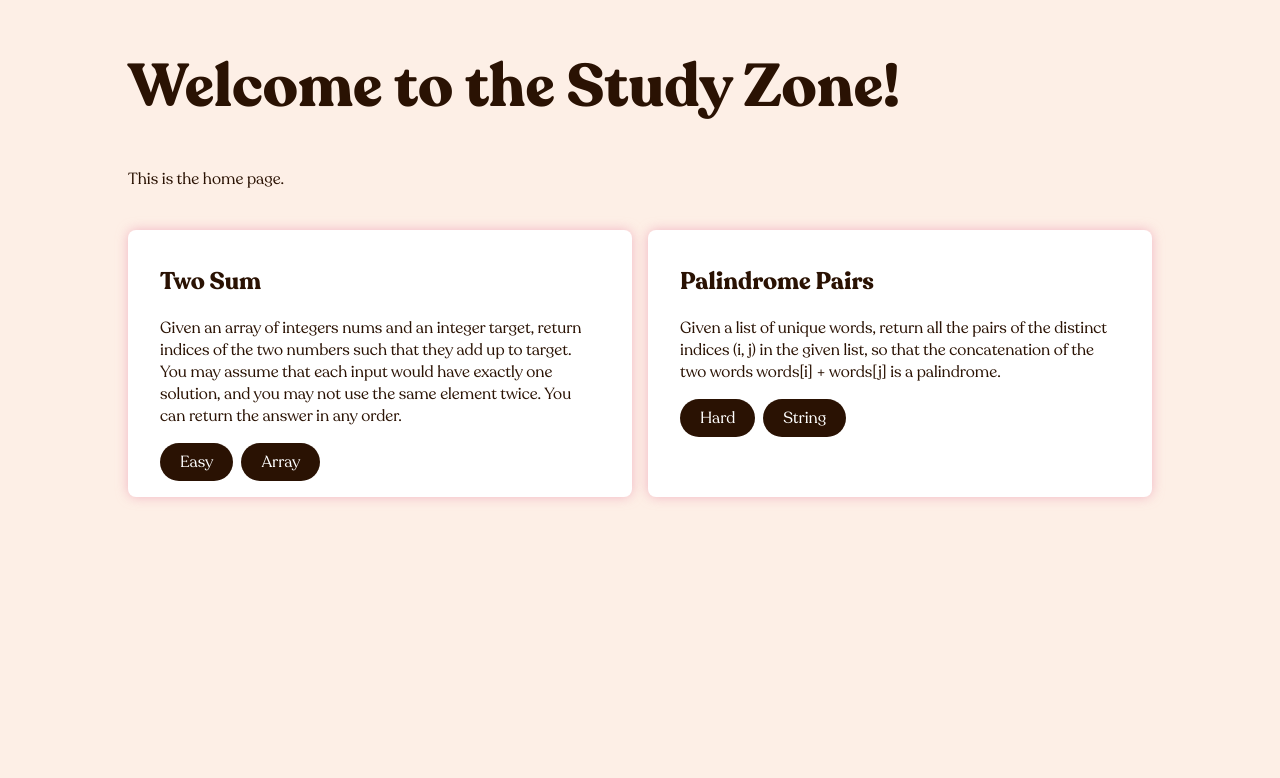
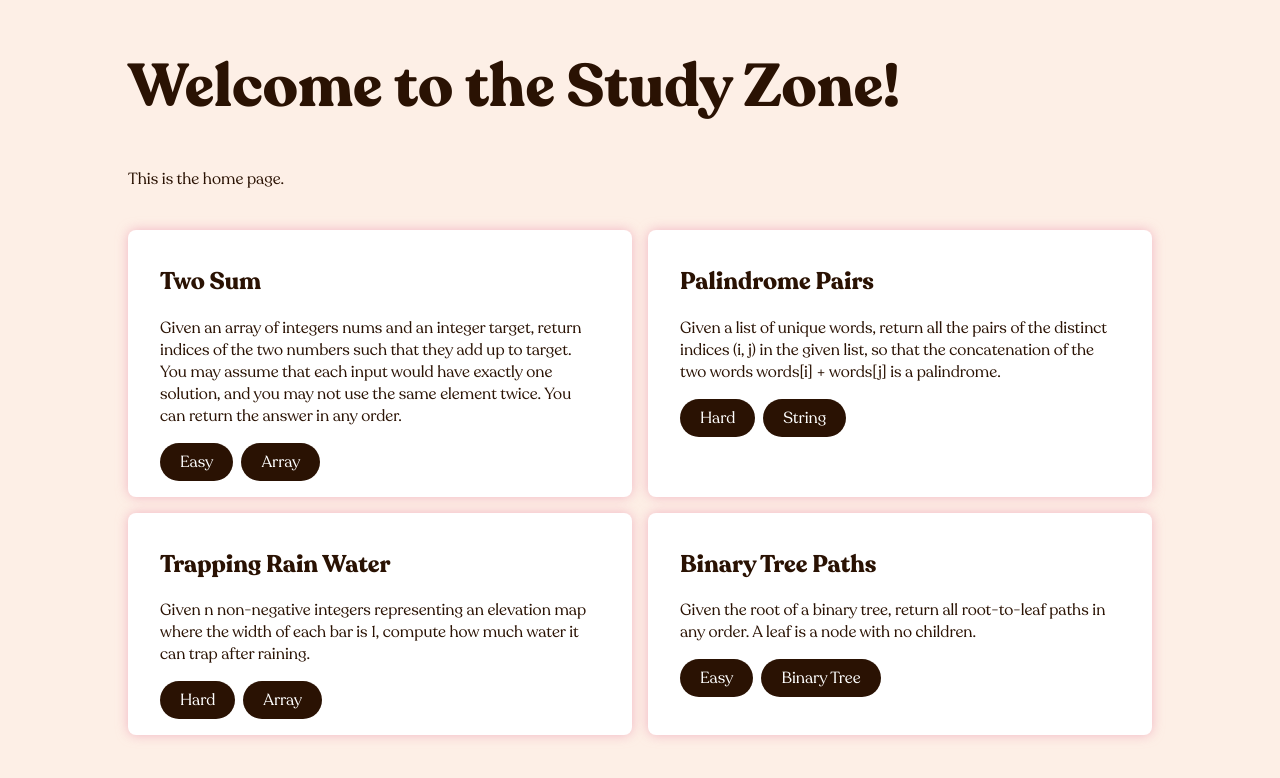
Before and after one commit to isabelxklee/the-study-zone, a React (Create React App) app: page / in a window 1280 px wide. Shown: the part 122-900 px from the top of the page. Before the commit the page ends 800 px from the top, so only its background shows below. Built offline with nearby package versions, Linux system fonts and the light colour scheme.

Commit message:
updated dummy data

```diff
--- a/src/data.js
+++ b/src/data.js
@@ -15,4 +15,41 @@ export const data = [
     difficulty: "Hard",
     category: "String",
   },
+  {
+    id: 3,
+    title: "Trapping Rain Water",
+    description:
+      "Given n non-negative integers representing an elevation map where the width of each bar is 1, compute how much water it can trap after raining.",
+    difficulty: "Hard",
+    category: "Array",
+  },
+  {
+    id: 4,
+    title: "Binary Tree Paths",
+    description:
+      "Given the root of a binary tree, return all root-to-leaf paths in any order. A leaf is a node with no children.",
+    difficulty: "Easy",
+    category: "Binary Tree",
+  },
 ];
+
+export const solutions = [
+  {
+    id: 1,
+    explanation: "Two pointer approach.",
+    timeComplexity: "O(n)",
+    spaceComplexity: "O(n)",
+    algorithmId: 1,
+  },
+];
+
+export const categories = [
+  "String",
+  "Array",
+  "Linked List",
+  "Binary Tree",
+  "Stack",
+  "Queue",
+];
+
+export const difficultyLevels = ["Easy", "Medium", "Hard"];
--- a/src/pages/Home/index.jsx
+++ b/src/pages/Home/index.jsx
@@ -3,25 +3,7 @@ import Card from "../../components/Card";
 import { CardsContainer } from "../../components/component-styles";
 import Loading from "../../components/Loading";
 import * as Global from "../../styles";
-
-const algos = [
-  {
-    id: 1,
-    title: "Two Sum",
-    description:
-      "Given an array of integers nums and an integer target, return indices of the two numbers such that they add up to target. You may assume that each input would have exactly one solution, and you may not use the same element twice. You can return the answer in any order.",
-    difficulty: "Easy",
-    category: "Array",
-  },
-  {
-    id: 2,
-    title: "Palindrome Pairs",
-    description:
-      "Given a list of unique words, return all the pairs of the distinct indices (i, j) in the given list, so that the concatenation of the two words words[i] + words[j] is a palindrome.",
-    difficulty: "Hard",
-    category: "String",
-  },
-];
+import { data } from "../../data";
 
 const Home = () => {
   return (
@@ -29,9 +11,9 @@ const Home = () => {
       <Global.H1>Welcome to the Study Zone!</Global.H1>
       <Global.P>This is the home page.</Global.P>
 
-      {algos ? (
+      {data ? (
         <CardsContainer>
-          {algos.map((algo) => (
+          {data.map((algo) => (
             <Card key={algo.id} algo={algo} />
           ))}
         </CardsContainer>
```
